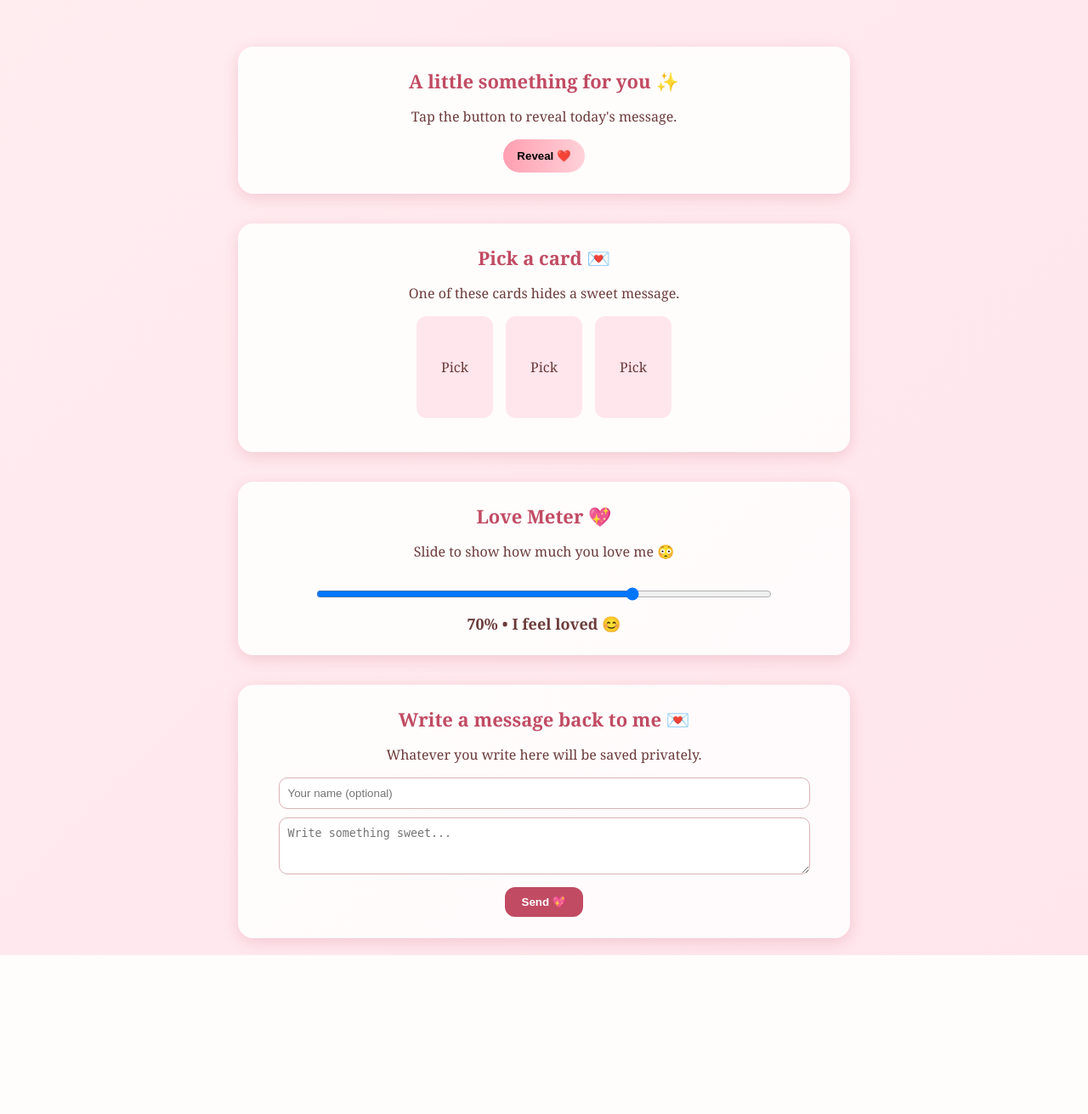
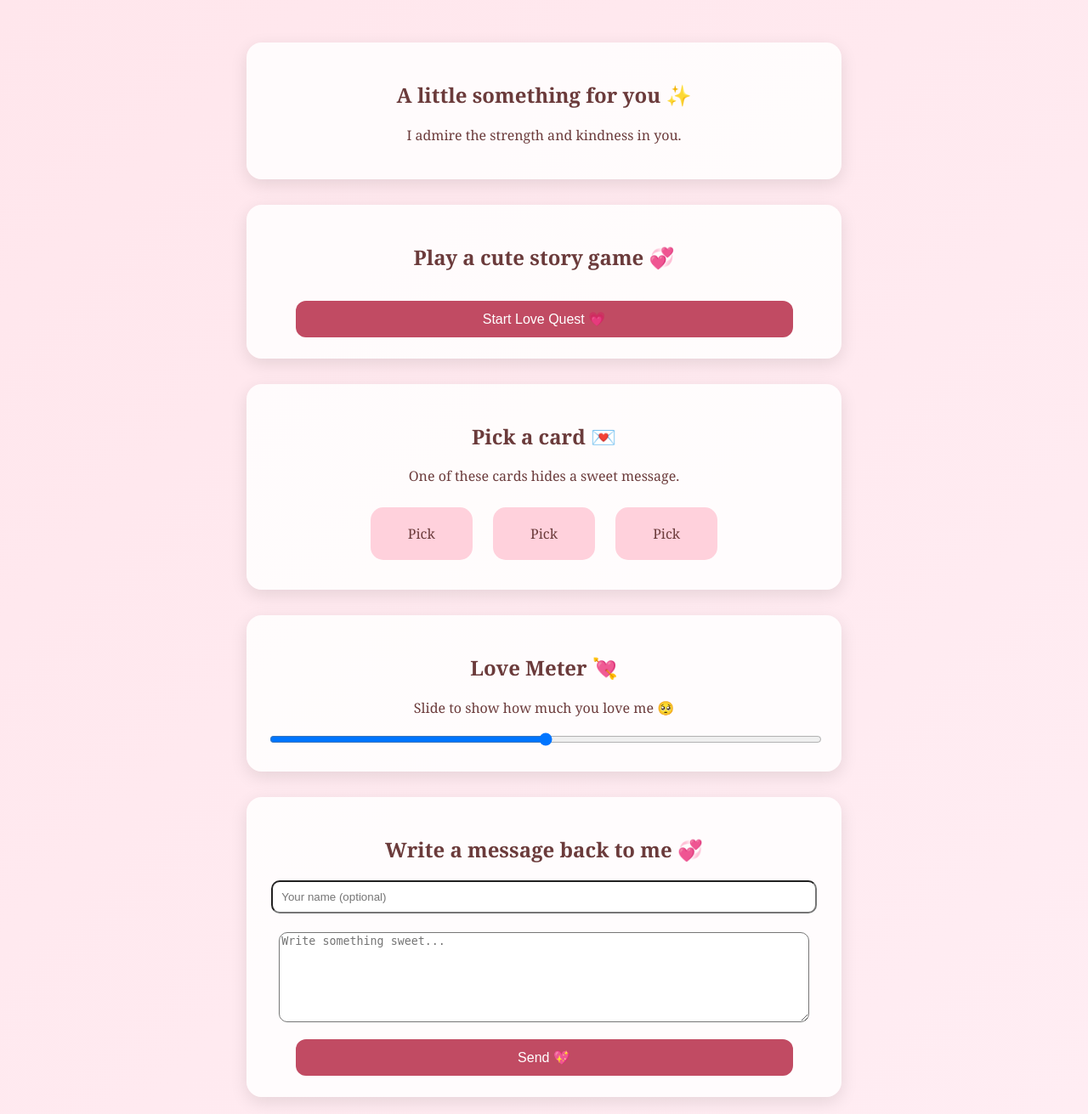
Before and after one commit to Kai1020/daily_message, a Flask app: page / in a window 1280 px wide. Shown: the whole page at 85% size. Before the commit the page ends 1124 px from the top, so only its background shows below. Run offline with Flask 3, Linux system fonts and the light colour scheme.

Commit message:
Update index.html

```diff
--- a/templates/index.html
+++ b/templates/index.html
@@ -1,40 +1,44 @@
 <!DOCTYPE html>
 <html lang="en">
 <head>
-<meta charset="utf-8" />
-<meta name="viewport" content="width=device-width, initial-scale=1" />
-<title>Your Daily Message ❤️</title>
+<meta charset="UTF-8">
+<meta name="viewport" content="width=device-width, initial-scale=1">
+<title>Your Daily Message 💖</title>
 
 <style>
   body {
     margin: 0;
     font-family: Georgia, serif;
-    background: linear-gradient(135deg, #ffedf0, #ffe6ec);
+    background: linear-gradient(135deg, #ffe6ec, #ffedf3);
     color: #6b3b3b;
   }
-
-  .wrap {
-    max-width: 720px;
-    margin: 0 auto;
-    padding: 20px;
-  }
-
+  .wrap { max-width: 700px; margin: auto; padding: 20px; }
   .card {
     background: rgba(255,255,255,0.85);
     padding: 25px;
+    margin-top: 30px;
     border-radius: 18px;
-    box-shadow: 0 5px 18px rgba(193,75,99,0.2);
-    margin-top: 35px;
     text-align: center;
+    box-shadow: 0 6px 20px rgba(0,0,0,0.1);
   }
-
-  h1 {
-    margin: 0 0 10px 0;
-    color: #c14b63;
-    font-size: 22px;
+  button {
+    padding: 12px 20px;
+    border-radius: 12px;
+    border: none;
+    background: #c14b63;
+    color: white;
+    cursor: pointer;
+    margin-top: 15px;
+    width: 90%;
+    font-size: 16px;
   }
-
-  button {
+  .pickCard {
+    display: inline-block;
+    background: #ffd1dc;
+    padding: 20px;
+    width: 80px;
+    margin: 10px;
+    border-radius: 15px;
     cursor: pointer;
   }
 </style>
@@ -43,169 +47,71 @@
 <body>
 <div class="wrap">
 
-    <!-- SECTION 1: Reveal message -->
+  <!-- Daily message -->
   <div class="card">
-      <h1>A little something for you ✨</h1>
-      <p>Tap the button to reveal today's message.</p>
-
-      <button id="revealBtn"
-        style="
-          background: linear-gradient(90deg,#ff9fb1,#ffd1d8);
-          border:none;
-          padding:12px 16px;
-          font-weight:600;
-          border-radius:999px;
-        ">
-        Reveal ❤️
-      </button>
-
-      <div id="dailyMessage" style="margin-top:15px; font-size:20px; display:none;">
-        {{ message }}
-      </div>
+    <h2>A little something for you ✨</h2>
+    <p>{{ message }}</p>
   </div>
 
-
-    <!-- SECTION 2: Pick-a-card -->
+  <!-- Game button -->
   <div class="card">
-      <h1>Pick a card 💌</h1>
-      <p>One of these cards hides a sweet message.</p>
-
-      <div style="display:flex; justify-content:center; gap:15px; margin-top:15px;">
-        <div class="pickCard" data-msg="You are the best thing in my world. ❤️"
-          style="width:90px; height:120px; background:#ffe6ec; border-radius:12px;
-          display:flex; align-items:center; justify-content:center; cursor:pointer;">
-          Pick
+    <h2>Play a cute story game 💞</h2>
+    <a href="/game">
+      <button>Start Love Quest 💗</button>
+    </a>
   </div>
 
-        <div class="pickCard" data-msg="Every moment with you feels special. 💕"
-          style="width:90px; height:120px; background:#ffe6ec; border-radius:12px;
-          display:flex; align-items:center; justify-content:center; cursor:pointer;">
-          Pick
+  <!-- Pick a card -->
+  <div class="card">
+    <h2>Pick a card 💌</h2>
+    <p id="cardOutput">One of these cards hides a sweet message.</p>
+
+    <div class="pickCard" data-msg="You're adorable. 💖">Pick</div>
+    <div class="pickCard" data-msg="I’m lucky to have you. 🌸">Pick</div>
+    <div class="pickCard" data-msg="You make my world sweeter. 🍯">Pick</div>
   </div>
 
-        <div class="pickCard" data-msg="I love the way you make me smile. ✨"
-          style="width:90px; height:120px; background:#ffe6ec; border-radius:12px;
-          display:flex; align-items:center; justify-content:center; cursor:pointer;">
-          Pick
-        </div>
+  <!-- Love Meter -->
+  <div class="card">
+    <h2>Love Meter 💘</h2>
+    <p id="loveText">Slide to show how much you love me 🥺</p>
+
+    <input type="range" id="loveSlider" value="50" min="0" max="100" style="width: 100%;">
   </div>
 
-      <div id="cardOutput" style="margin-top:15px; font-weight:bold;"></div>
-    </div>
+  <!-- Message Back -->
+  <div class="card">
+    <h2>Write a message back to me 💞</h2>
 
-
-    <!-- SECTION 3: Love Meter -->
-    <div class="card">
-      <h1>Love Meter 💖</h1>
-      <p>Slide to show how much you love me 😳</p>
-
-      <input type="range" id="loveSlider" min="0" max="100" value="70"
-        style="width:80%; margin-top:15px;">
-
-      <div id="loveText" style="margin-top:10px; font-size:18px; font-weight:bold;">
-        70% • I feel loved 😊
-      </div>
-    </div>
-
-
-    <!-- SECTION 4: Write a message back -->
-    <div class="card">
-      <h1>Write a message back to me 💌</h1>
-      <p>Whatever you write here will be saved privately.</p>
-
-      <form action="/submit_message" method="POST" style="margin-top:15px;">
-        <input
-          type="text"
-          name="name"
-          placeholder="Your name (optional)"
-          style="width:90%; padding:10px; border-radius:10px; border:1px solid #d8b3b3;"
-        >
-
-        <textarea
-          name="text"
-          rows="3"
-          placeholder="Write something sweet..."
-          required
-          style="width:90%; padding:10px; border-radius:10px; border:1px solid #d8b3b3; margin-top:10px;"
-        ></textarea>
-
-        <button
-          type="submit"
-          style="
-            background:#c14b63;
-            color:white;
-            border:none;
-            padding:10px 20px;
-            font-weight:bold;
-            border-radius:12px;
-            cursor:pointer;
-            margin-top:10px;
-          "
-        >
-          Send 💖
-        </button>
+    <form action="/submit_message" method="POST">
+      <input name="name" placeholder="Your name (optional)" style="width: 95%; padding: 10px; border-radius: 10px;"><br><br>
+      <textarea name="message" placeholder="Write something sweet..." style="width:95%; height:100px; border-radius:10px;"></textarea>
+      <br>
+      <button type="submit">Send 💖</button>
     </form>
   </div>
 
 </div>
 
-
-
-<!-- ⭐ JAVASCRIPT ⭐ -->
 <script>
-  // Reveal button
-  const revealBtn = document.getElementById("revealBtn");
-  const dailyMessage = document.getElementById("dailyMessage");
-
-  revealBtn.addEventListener("click", () => {
-    dailyMessage.style.display = "block";
-    revealBtn.style.display = "none";
-  });
-
-
-  // Floating hearts on tap
-  document.addEventListener("click", function(e) {
-    if (e.target.tagName === "BUTTON" || e.target.classList.contains("pickCard")) return;
-
-    let heart = document.createElement("div");
-    heart.textContent = "❤️";
-    heart.style.position = "fixed";
-    heart.style.left = e.clientX + "px";
-    heart.style.top = e.clientY + "px";
-    heart.style.fontSize = "20px";
-    heart.style.opacity = 1;
-    heart.style.transition = "all 1.4s ease-out";
-    document.body.appendChild(heart);
-
-    setTimeout(() => {
-      heart.style.top = (e.clientY - 80) + "px";
-      heart.style.opacity = 0;
-    }, 10);
-
-    setTimeout(() => heart.remove(), 1500);
-  });
-
-
-  // Pick-a-card logic
+// Pick-a-card
 const cards = document.querySelectorAll(".pickCard");
 const cardOutput = document.getElementById("cardOutput");
 
 cards.forEach(card => {
   card.addEventListener("click", () => {
-      const msg = card.getAttribute("data-msg");
-      cardOutput.textContent = msg;
+    cardOutput.textContent = card.getAttribute("data-msg");
   });
 });
 
-
-  // Love meter logic + SEND TO SERVER
+// Love meter
 const slider = document.getElementById("loveSlider");
 const loveText = document.getElementById("loveText");
 
 slider.addEventListener("input", () => {
   const val = slider.value;
+  let mood = "😍 Overflowing love";
 
-    let mood = "😍 Overflowing love";
   if (val < 20) mood = "😢 Missing you";
   else if (val < 40) mood = "🤗 I need a hug";
   else if (val < 60) mood = "☺️ Feeling warm";
@@ -213,7 +119,7 @@
 
   loveText.textContent = `${val}% • ${mood}`;
 
-    // Send update to backend
+  // send mood to server
   fetch("/meter_update", {
     method: "POST",
     headers: { "Content-Type": "application/x-www-form-urlencoded" },
```
Lines whose indentation alone changed are shown as unchanged.
